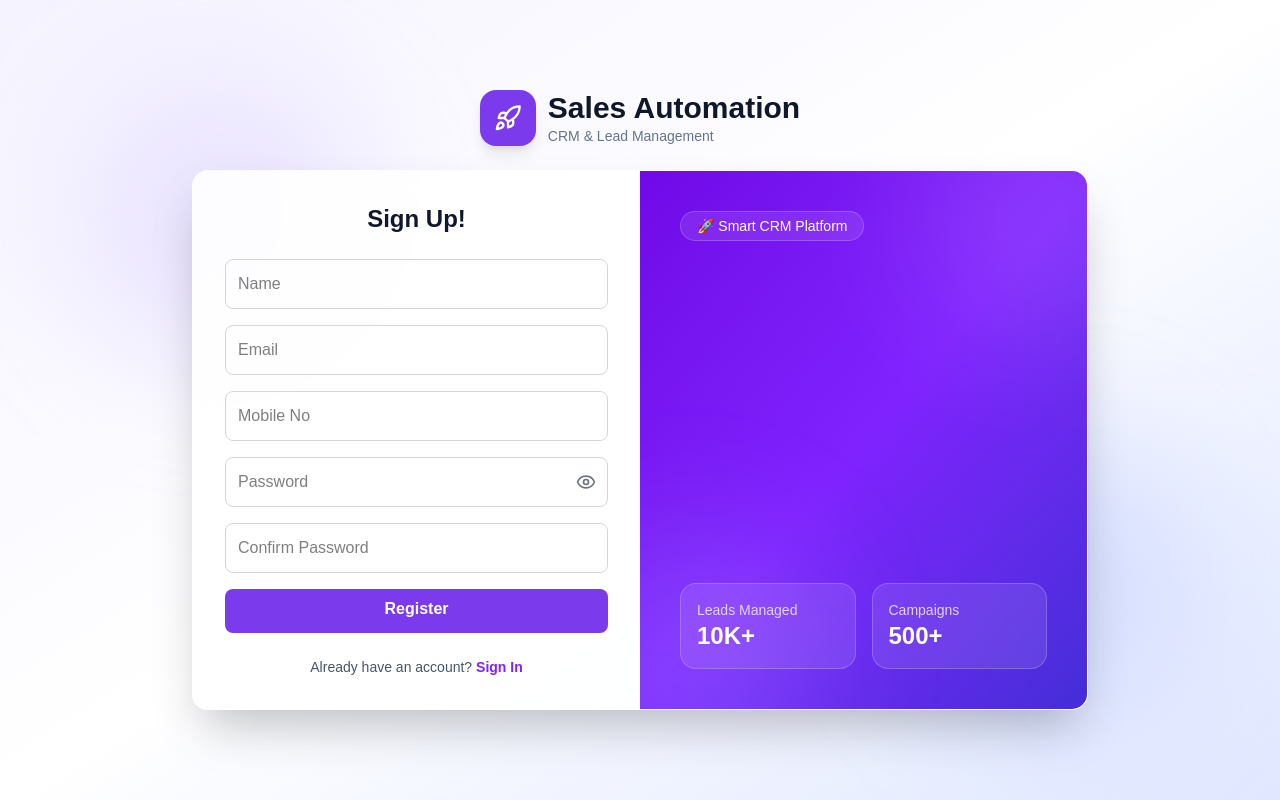
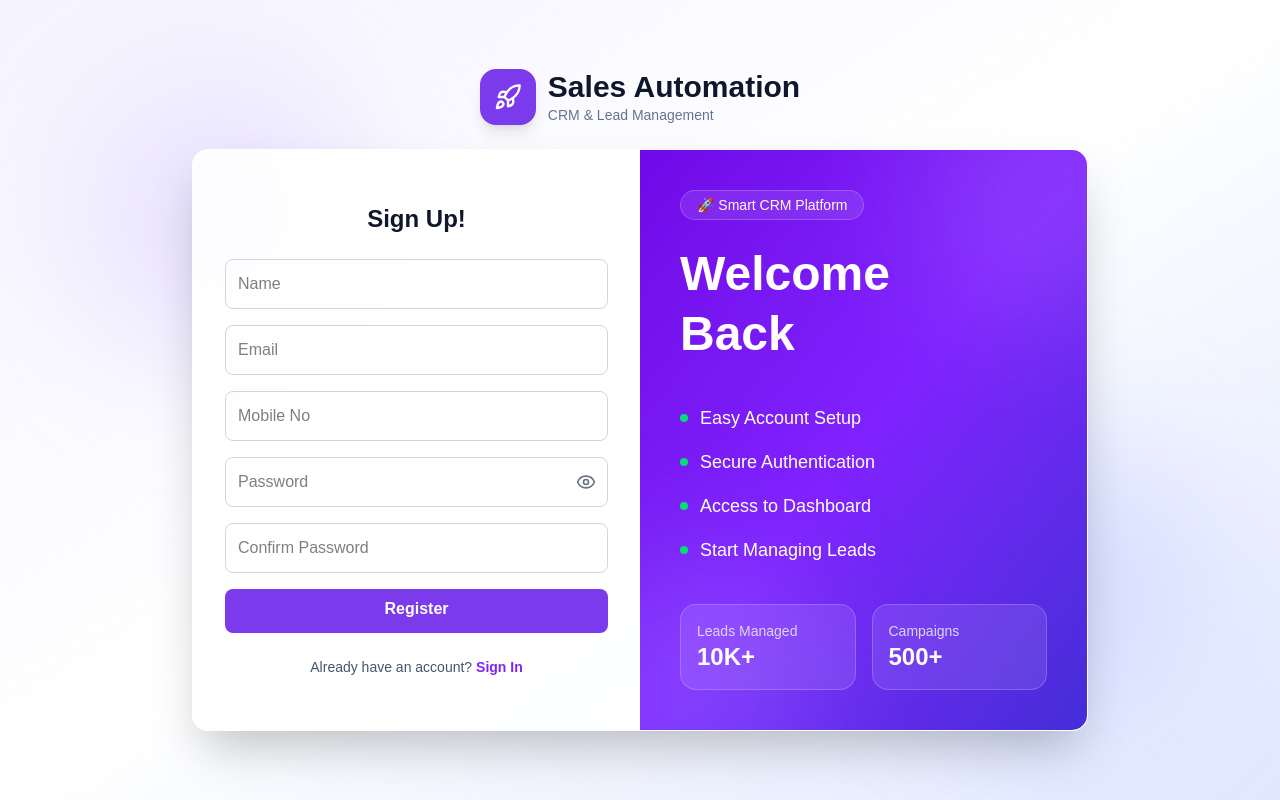
Before and after one commit to lxakshaseth/sales-automation, a Next.js app in the folder my-app/: page /sign-up in a window 1280 px wide. Built offline with nearby package versions, Linux system fonts and the light colour scheme.

Commit message:
updated sing up page from main 2

```diff
--- a/my-app/src/app/sign-up/page.tsx
+++ b/my-app/src/app/sign-up/page.tsx
@@ -199,10 +199,37 @@ export default function Signup() {
           🚀 Smart CRM Platform
           </span>
 
-        <div className="flex-1"></div>
+              <h2 className="mt-6 text-5xl font-bold leading-tight text-white">
+                  Welcome <br />
+                  Back
+                </h2>
+
+              <div className="mt-10 space-y-4 text-lg text-white">
+
+                <div className="flex items-center gap-3">
+                    <div className="h-2 w-2 rounded-full bg-green-400"></div>
+                <p>Easy Account Setup</p>
+                </div>
+
+                <div className="flex items-center gap-3">
+                    <div className="h-2 w-2 rounded-full bg-green-400"></div>
+                <p>Secure Authentication</p>
+                </div>
+
+                <div className="flex items-center gap-3">
+                    <div className="h-2 w-2 rounded-full bg-green-400"></div>
+                <p>Access to Dashboard</p>
+                </div>
+
+                <div className="flex items-center gap-3">
+                    <div className="h-2 w-2 rounded-full bg-green-400"></div>
+                <p>Start Managing Leads</p>
+                </div>
+              </div>
+          </div>
 
         {/* Bottom Cards */}
-         <div className="grid grid-cols-2 gap-4">
+         <div className="mt-10 grid grid-cols-2 gap-4">
           <div className="rounded-2xl bg-white/10 backdrop-blur-md border border-white/20 p-4">
            <p className="text-violet-200 text-sm">Leads Managed</p>
            <h3 className="text-2xl font-bold text-white">10K+</h3>
@@ -220,7 +247,7 @@ export default function Signup() {
 
           </div>
         </div>
-      </div>
+
 
   );
 }
```
